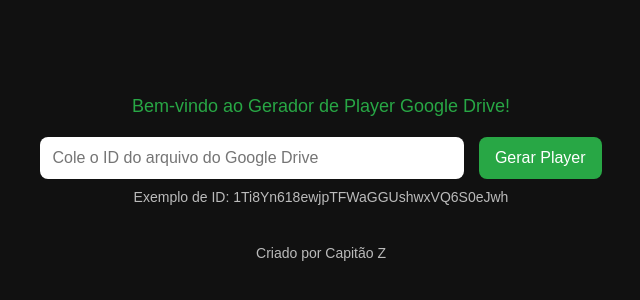
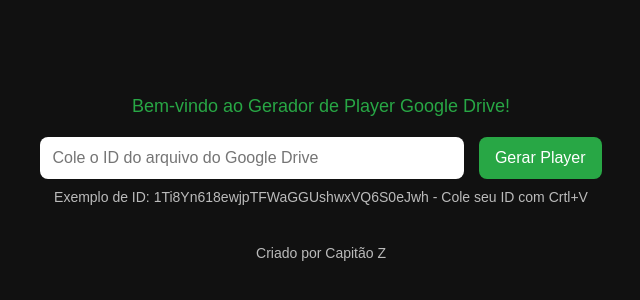
Before and after one commit to ZheMovies/Gerador, a plain HTML site: page index.html in a window 1280 px wide. Shown: the part 222-522 px from the top of the page, without its empty margins (319-959 px from the left). Drawn offline with Linux system fonts and the light colour scheme.

Commit message:
Update index.html

```diff
--- a/index.html
+++ b/index.html
@@ -142,7 +142,7 @@
     <div class="input-container">
         <input type="text" id="driveId" placeholder="Cole o ID do arquivo do Google Drive">
         <button onclick="generatePlayer()">Gerar Player</button>
-        <div class="example">Exemplo de ID: 1Ti8Yn618ewjpTFWaGGUshwxVQ6S0eJwh</div>
+        <div class="example">Exemplo de ID: 1Ti8Yn618ewjpTFWaGGUshwxVQ6S0eJwh - Cole seu ID com Crtl+V</div>
     </div>
 
     <div class="video-container" id="videoContainer">
```
